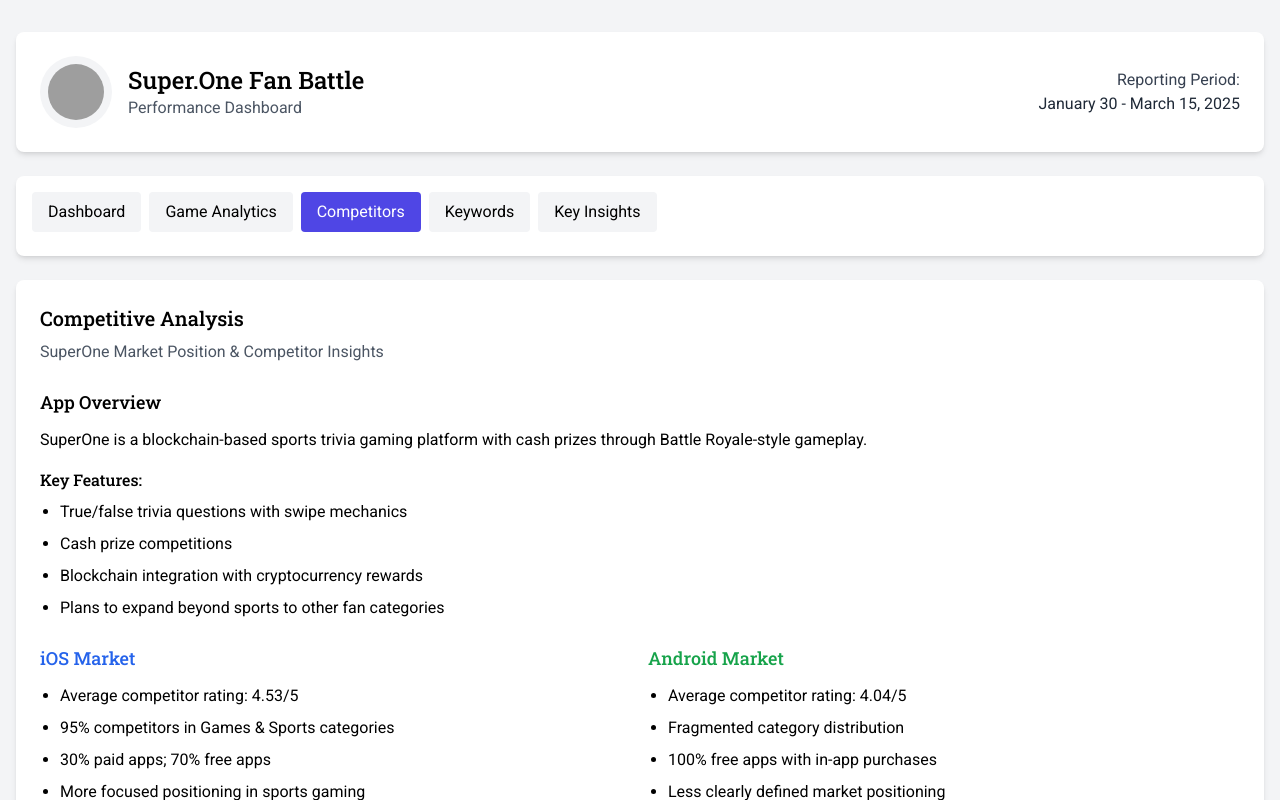
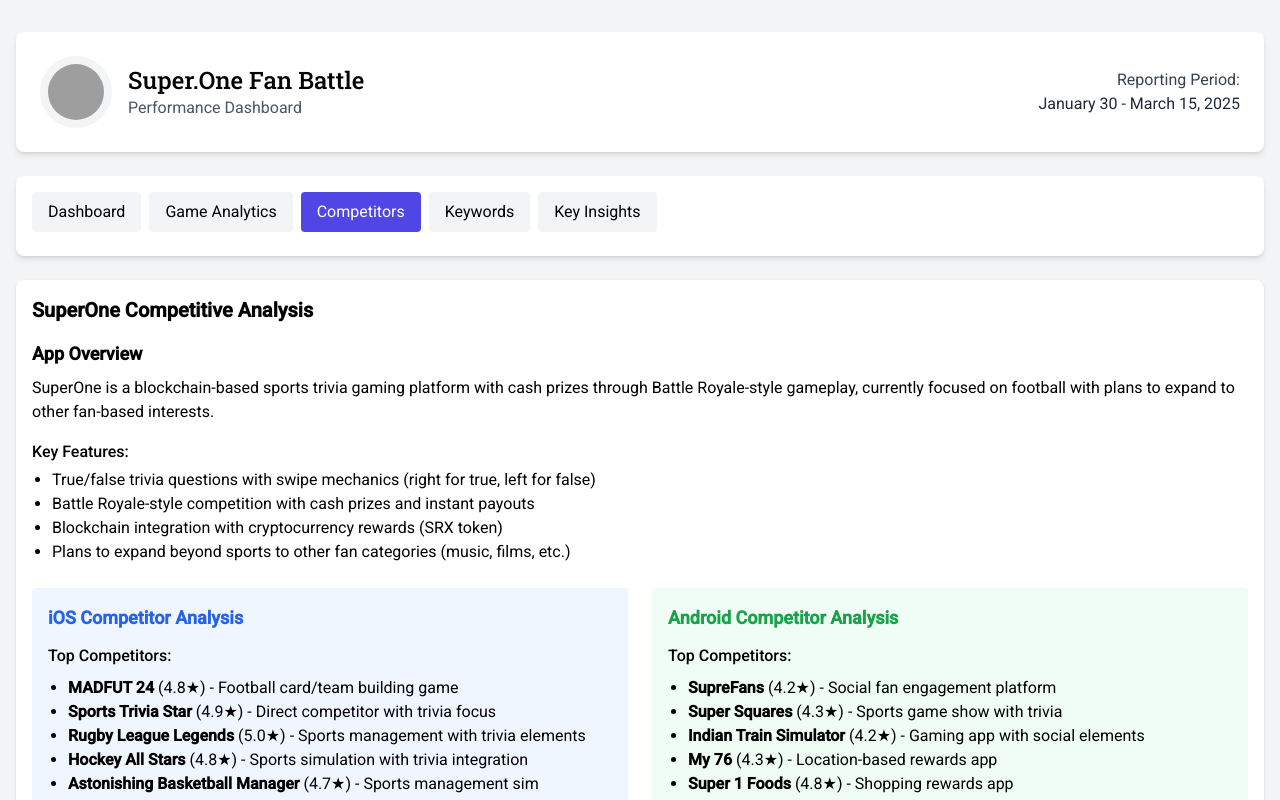
Before and after one commit to robertredbox/RBM_SuperOne_Dashboard_170325, a React (Create React App) app: page / in a window 1280 px wide. Both pictures are taken after a click on the button "Competitors". Shown: the top 800 px of the page. Built offline with nearby package versions, Linux system fonts and the light colour scheme; grey boxes are pictures that could not be loaded.

Commit message:
Add more detailed competitor insights to CompetitiveAnalysis component

```diff
--- a/src/components/CompetitiveAnalysis.js
+++ b/src/components/CompetitiveAnalysis.js
@@ -2,72 +2,194 @@
 
 const CompetitiveAnalysis = () => {
   return (
-    <div className="bg-white p-6 rounded-lg shadow-md">
-      <link href="https://fonts.googleapis.com/css2?family=Roboto:wght@400;500&family=Roboto+Slab:wght@500&display=swap" rel="stylesheet" />
-
-      {/* Header */}
-      <div className="mb-6">
-        <h2 className="text-xl mb-2" style={{ fontFamily: '"Roboto Slab", serif', fontWeight: 500 }}>
-          Competitive Analysis
-        </h2>
-        <p className="text-gray-600" style={{ fontFamily: '"Roboto", sans-serif', fontWeight: 400 }}>
-          SuperOne Market Position & Competitor Insights
-        </p>
-      </div>
+    <div className="bg-white p-4 rounded-lg shadow">
+      <h2 className="text-xl font-bold mb-4">SuperOne Competitive Analysis</h2>
 
       <div className="mb-6">
-        <h3 className="text-lg mb-3" style={{ fontFamily: '"Roboto Slab", serif', fontWeight: 500 }}>App Overview</h3>
-        <p style={{ fontFamily: '"Roboto", sans-serif', fontWeight: 400 }}>
-          SuperOne is a blockchain-based sports trivia gaming platform with cash prizes through Battle Royale-style gameplay.
-        </p>
+        <h3 className="text-lg font-semibold mb-2">App Overview</h3>
+        <p>SuperOne is a blockchain-based sports trivia gaming platform with cash prizes through Battle Royale-style gameplay, currently focused on football with plans to expand to other fan-based interests.</p>
 
-        <h4 className="mt-4 mb-2" style={{ fontFamily: '"Roboto Slab", serif', fontWeight: 500 }}>Key Features:</h4>
-        <ul className="list-disc pl-5 space-y-2" style={{ fontFamily: '"Roboto", sans-serif', fontWeight: 400 }}>
-          <li>True/false trivia questions with swipe mechanics</li>
-          <li>Cash prize competitions</li>
-          <li>Blockchain integration with cryptocurrency rewards</li>
-          <li>Plans to expand beyond sports to other fan categories</li>
+        <h4 className="font-medium mt-4 mb-1">Key Features:</h4>
+        <ul className="list-disc pl-5">
+          <li>True/false trivia questions with swipe mechanics (right for true, left for false)</li>
+          <li>Battle Royale-style competition with cash prizes and instant payouts</li>
+          <li>Blockchain integration with cryptocurrency rewards (SRX token)</li>
+          <li>Plans to expand beyond sports to other fan categories (music, films, etc.)</li>
         </ul>
       </div>
 
-      <div className="grid grid-cols-1 md:grid-cols-2 gap-4 mb-6">
-        <div>
-          <h3 className="text-lg mb-3 text-blue-600" style={{ fontFamily: '"Roboto Slab", serif', fontWeight: 500 }}>iOS Market</h3>
-          <ul className="list-disc pl-5 space-y-2" style={{ fontFamily: '"Roboto", sans-serif', fontWeight: 400 }}>
+      <div className="grid grid-cols-1 md:grid-cols-2 gap-6 mb-6">
+        <div className="bg-blue-50 p-4 rounded">
+          <h3 className="text-lg font-semibold mb-3 text-blue-600">iOS Competitor Analysis</h3>
+
+          <h4 className="font-medium mb-2">Top Competitors:</h4>
+          <ul className="list-disc pl-5 mb-4">
+            <li><b>MADFUT 24</b> (4.8★) - Football card/team building game</li>
+            <li><b>Sports Trivia Star</b> (4.9★) - Direct competitor with trivia focus</li>
+            <li><b>Rugby League Legends</b> (5.0★) - Sports management with trivia elements</li>
+            <li><b>Hockey All Stars</b> (4.8★) - Sports simulation with trivia integration</li>
+            <li><b>Astonishing Basketball Manager</b> (4.7★) - Sports management sim</li>
+          </ul>
+
+          <h4 className="font-medium mb-2">Market Characteristics:</h4>
+          <ul className="list-disc pl-5">
+            <li>95% of competitors in Games & Sports categories</li>
+            <li>30% paid apps ($0.99-$5.99) vs 70% free apps</li>
             <li>Average competitor rating: 4.53/5</li>
-            <li>95% competitors in Games & Sports categories</li>
-            <li>30% paid apps; 70% free apps</li>
-            <li>More focused positioning in sports gaming</li>
+            <li>Strong category focus consistency</li>
+            <li>Emphasis on high-quality visual design and UX</li>
+            <li>Higher barrier to entry with premium pricing models</li>
           </ul>
         </div>
 
-        <div>
-          <h3 className="text-lg mb-3 text-green-600" style={{ fontFamily: '"Roboto Slab", serif', fontWeight: 500 }}>Android Market</h3>
-          <ul className="list-disc pl-5 space-y-2" style={{ fontFamily: '"Roboto", sans-serif', fontWeight: 400 }}>
+        <div className="bg-green-50 p-4 rounded">
+          <h3 className="text-lg font-semibold mb-3 text-green-600">Android Competitor Analysis</h3>
+
+          <h4 className="font-medium mb-2">Top Competitors:</h4>
+          <ul className="list-disc pl-5 mb-4">
+            <li><b>SupreFans</b> (4.2★) - Social fan engagement platform</li>
+            <li><b>Super Squares</b> (4.3★) - Sports game show with trivia</li>
+            <li><b>Indian Train Simulator</b> (4.2★) - Gaming app with social elements</li>
+            <li><b>My 76</b> (4.3★) - Location-based rewards app</li>
+            <li><b>Super 1 Foods</b> (4.8★) - Shopping rewards app</li>
+          </ul>
+
+          <h4 className="font-medium mb-2">Market Characteristics:</h4>
+          <ul className="list-disc pl-5">
+            <li>Fragmented category distribution across Social, Games, Entertainment, etc.</li>
+            <li>100% free apps with in-app purchase monetization</li>
             <li>Average competitor rating: 4.04/5</li>
-            <li>Fragmented category distribution</li>
-            <li>100% free apps with in-app purchases</li>
             <li>Less clearly defined market positioning</li>
+            <li>Greater emphasis on social features and community</li>
+            <li>More lenient user expectations for app stability</li>
           </ul>
         </div>
       </div>
 
-      <div className="mb-6">
-        <h3 className="text-lg mb-3" style={{ fontFamily: '"Roboto Slab", serif', fontWeight: 500 }}>Strategic Recommendations</h3>
-        <ul className="list-disc pl-5 space-y-2" style={{ fontFamily: '"Roboto", sans-serif', fontWeight: 400 }}>
-          <li>Prioritize iOS development to compete in the sports gaming category</li>
-          <li>Address technical issues and stability concerns</li>
-          <li>Ensure transparency with cryptocurrency/token features</li>
-          <li>Expand sports coverage beyond football to compete with multi-sport offerings</li>
-          <li>Consider premium features similar to iOS competitors</li>
-        </ul>
+      <div className="grid grid-cols-1 md:grid-cols-2 gap-6 mb-6">
+        <div>
+          <h3 className="text-lg font-semibold mb-2">User Sentiment Analysis</h3>
+
+          <div className="bg-green-50 p-3 rounded mb-4">
+            <h4 className="font-medium mb-1">Positive Feedback:</h4>
+            <ul className="list-disc pl-5">
+              <li>"Instant payment of winnings to wallet"</li>
+              <li>"Improving app quality with updates"</li>
+              <li>"Visually appealing graphics and interface"</li>
+              <li>"Simple and intuitive gameplay"</li>
+              <li>"Exciting cash prize incentives"</li>
+            </ul>
+          </div>
+
+          <div className="bg-red-50 p-3 rounded">
+            <h4 className="font-medium mb-1">Negative Feedback:</h4>
+            <ul className="list-disc pl-5">
+              <li>"Historical login/technical issues"</li>
+              <li>"Token/cryptocurrency issues"</li>
+              <li>"Long development cycle"</li>
+              <li>"Competition from higher-rated games"</li>
+              <li>"Some allegations of being a 'scam'"</li>
+            </ul>
+          </div>
+        </div>
+
+        <div>
+          <h3 className="text-lg font-semibold mb-2">SWOT Analysis</h3>
+
+          <div className="grid grid-cols-2 gap-2">
+            <div className="bg-blue-50 p-2 rounded">
+              <h4 className="font-medium">Strengths</h4>
+              <ul className="list-disc pl-5 text-sm">
+                <li>Unique crypto + trivia combination</li>
+                <li>Instant payout mechanism</li>
+                <li>Simple, intuitive gameplay</li>
+                <li>Strong visual design</li>
+              </ul>
+            </div>
+
+            <div className="bg-red-50 p-2 rounded">
+              <h4 className="font-medium">Weaknesses</h4>
+              <ul className="list-disc pl-5 text-sm">
+                <li>Technical stability issues</li>
+                <li>Limited sport coverage</li>
+                <li>Trust issues in crypto space</li>
+                <li>Long development cycle</li>
+              </ul>
+            </div>
+
+            <div className="bg-green-50 p-2 rounded">
+              <h4 className="font-medium">Opportunities</h4>
+              <ul className="list-disc pl-5 text-sm">
+                <li>Expand to multiple sports</li>
+                <li>iOS premium feature model</li>
+                <li>Cross-category expansion</li>
+                <li>Mainstream crypto adoption</li>
+              </ul>
+            </div>
+
+            <div className="bg-yellow-50 p-2 rounded">
+              <h4 className="font-medium">Threats</h4>
+              <ul className="list-disc pl-5 text-sm">
+                <li>Higher-rated competitors</li>
+                <li>Crypto market volatility</li>
+                <li>Platform policy changes</li>
+                <li>User retention challenges</li>
+              </ul>
+            </div>
+          </div>
+        </div>
       </div>
 
-      <div className="bg-blue-50 p-4 rounded-lg border border-blue-100">
-        <h3 className="text-lg mb-3" style={{ fontFamily: '"Roboto Slab", serif', fontWeight: 500 }}>Key Opportunity</h3>
-        <p style={{ fontFamily: '"Roboto", sans-serif', fontWeight: 400 }}>
-          The most significant opportunity is establishing SuperOne as the dominant player in the crypto-integrated sports trivia niche, leveraging both traditional cash prizes and blockchain rewards to appeal to both mainstream sports fans and crypto enthusiasts.
-        </p>
+      <div className="mb-6">
+        <h3 className="text-lg font-semibold mb-2">Strategic Recommendations</h3>
+
+        <div className="grid grid-cols-1 md:grid-cols-2 gap-4">
+          <div>
+            <h4 className="font-medium mb-1">Platform Strategy</h4>
+            <ul className="list-disc pl-5">
+              <li>Prioritize iOS development for higher monetization potential</li>
+              <li>Maintain Android presence for broader market reach</li>
+              <li>Harmonize feature parity across both platforms</li>
+              <li>Consider iOS premium features ($0.99-$3.99)</li>
+            </ul>
+          </div>
+
+          <div>
+            <h4 className="font-medium mb-1">Product Enhancements</h4>
+            <ul className="list-disc pl-5">
+              <li>Address technical issues and stability concerns</li>
+              <li>Ensure transparency with cryptocurrency features</li>
+              <li>Expand sports coverage beyond football</li>
+              <li>Improve user onboarding experience</li>
+            </ul>
+          </div>
+
+          <div>
+            <h4 className="font-medium mb-1">Marketing Focus</h4>
+            <ul className="list-disc pl-5">
+              <li>Emphasize instant cash payouts in advertising</li>
+              <li>Target mainstream sports fans, not just crypto enthusiasts</li>
+              <li>Develop referral program to increase organic growth</li>
+              <li>Partner with sports influencers for promotion</li>
+            </ul>
+          </div>
+
+          <div>
+            <h4 className="font-medium mb-1">Growth Opportunities</h4>
+            <ul className="list-disc pl-5">
+              <li>Explore esports and gaming trivia categories</li>
+              <li>Develop tournament and league structures</li>
+              <li>Create team-based competitions</li>
+              <li>Introduce seasonal content tied to real-world sports events</li>
+            </ul>
+          </div>
+        </div>
+      </div>
+
+      <div className="bg-blue-100 p-4 rounded">
+        <h3 className="text-lg font-semibold mb-2">Key Competitive Advantage</h3>
+        <p className="mb-2">SuperOne's unique position at the intersection of sports trivia, cash prizes, and blockchain technology creates a distinctive competitive advantage. Few competitors have successfully integrated these three elements into a cohesive product.</p>
+        <p>The most significant opportunity is establishing SuperOne as the dominant player in the crypto-integrated sports trivia niche, leveraging both traditional cash prizes and blockchain rewards to appeal to both mainstream sports fans and crypto enthusiasts while expanding beyond football to other popular sports and entertainment categories.</p>
       </div>
     </div>
   );
```
